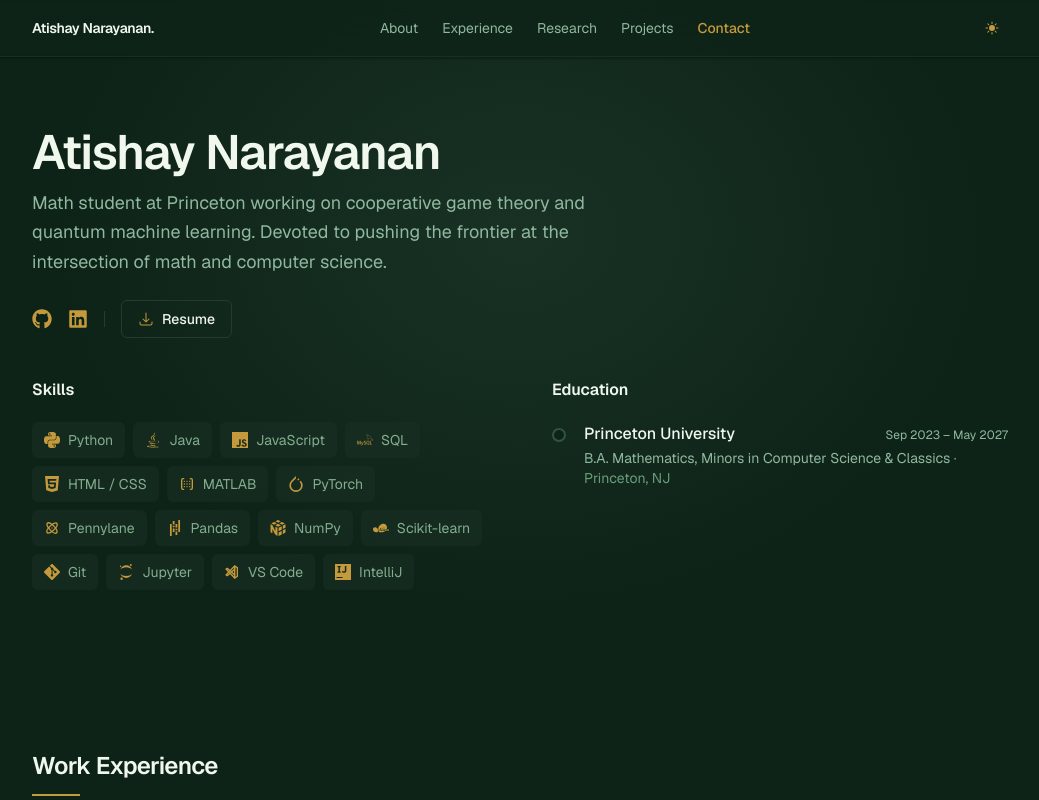
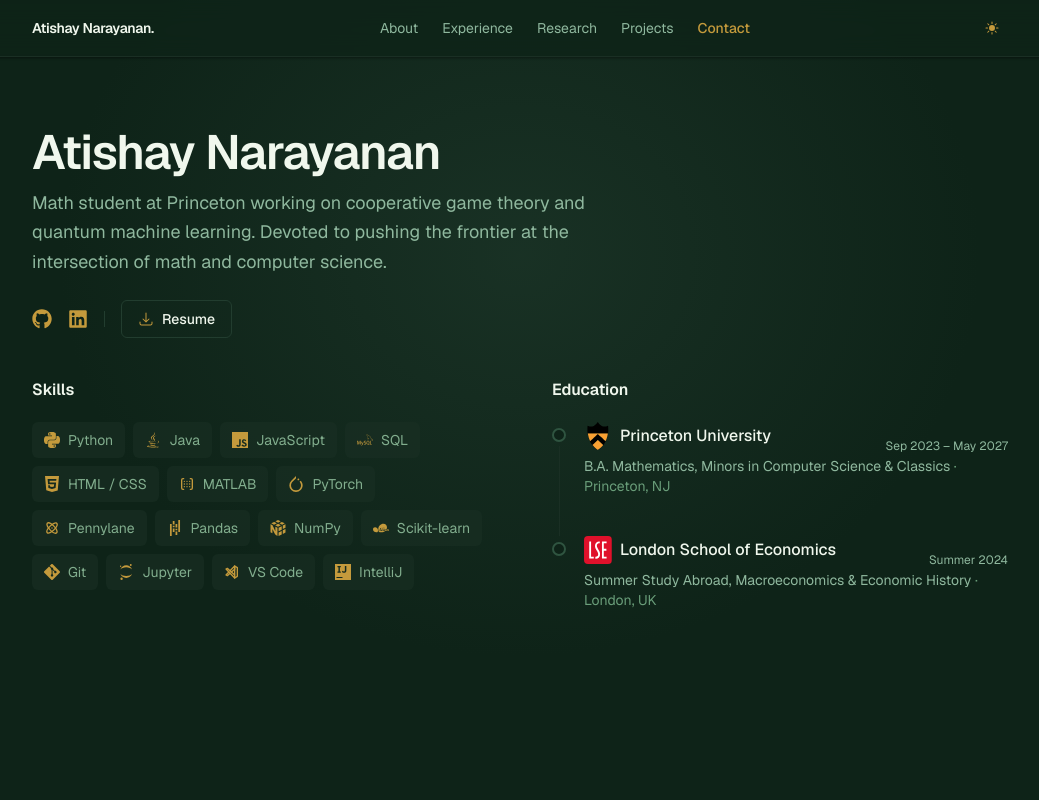
Before and after one commit to atishay-nar/portfolio-site, a Next.js app: page / in a window 1280 px wide. Shown: the top 800 px of the page, without its empty margins (120-1159 px from the left). Built offline with nearby package versions, Linux system fonts and the light colour scheme; no server answers.

Commit message:
added LSE education and institution logos

```diff
--- a/src/components/sections/Hero.tsx
+++ b/src/components/sections/Hero.tsx
@@ -64,6 +64,7 @@ export default function Hero() {
                 period={edu.period}
                 location={edu.location}
                 notes={edu.notes}
+                logo={edu.logo}
                 isLast={i === education.length - 1}
               />
             ))}
--- a/src/components/ui/TimelineItem.tsx
+++ b/src/components/ui/TimelineItem.tsx
@@ -6,6 +6,7 @@ interface TimelineItemProps {
   bullets?: string[];
   notes?: string;
   isLast?: boolean;
+  logo?: string;
 }
 
 export default function TimelineItem({
@@ -16,6 +17,7 @@ export default function TimelineItem({
   bullets,
   notes,
   isLast = false,
+  logo,
 }: TimelineItemProps) {
   return (
     <div className="relative pl-8">
@@ -28,7 +30,12 @@ export default function TimelineItem({
 
       <div className="pb-10">
         <div className="flex flex-col sm:flex-row sm:items-baseline sm:justify-between gap-1">
-          <h3 className="font-medium text-[var(--foreground)]">{title}</h3>
+          <div className="flex items-center gap-2">
+            {logo && (
+              <img src={logo} alt="" aria-hidden="true" className="w-7 h-7 object-contain rounded-sm" />
+            )}
+            <h3 className="font-medium text-[var(--foreground)]">{title}</h3>
+          </div>
           <span className="text-xs text-neutral-500 dark:text-neutral-400 shrink-0">{period}</span>
         </div>
         <p className="text-sm text-neutral-600 dark:text-neutral-400 mt-0.5">
--- a/src/data/education.ts
+++ b/src/data/education.ts
@@ -7,5 +7,14 @@ export const education: Education[] = [
     degree: "B.A. Mathematics, Minors in Computer Science & Classics",
     period: "Sep 2023 – May 2027",
     location: "Princeton, NJ",
+    logo: "/logos/princeton.svg",
+  },
+  {
+    id: "lse",
+    institution: "London School of Economics",
+    degree: "Summer Study Abroad, Macroeconomics & Economic History",
+    period: "Summer 2024",
+    location: "London, UK",
+    logo: "/logos/lse.svg",
   },
 ];
--- a/src/types/index.ts
+++ b/src/types/index.ts
@@ -44,6 +44,7 @@ export interface Education {
   period: string;
   location: string;
   notes?: string;
+  logo?: string;
 }
 
 export interface NavLink {
```
Also changed, not shown: public/logos/lse.svg (added), public/logos/princeton.svg (added).
